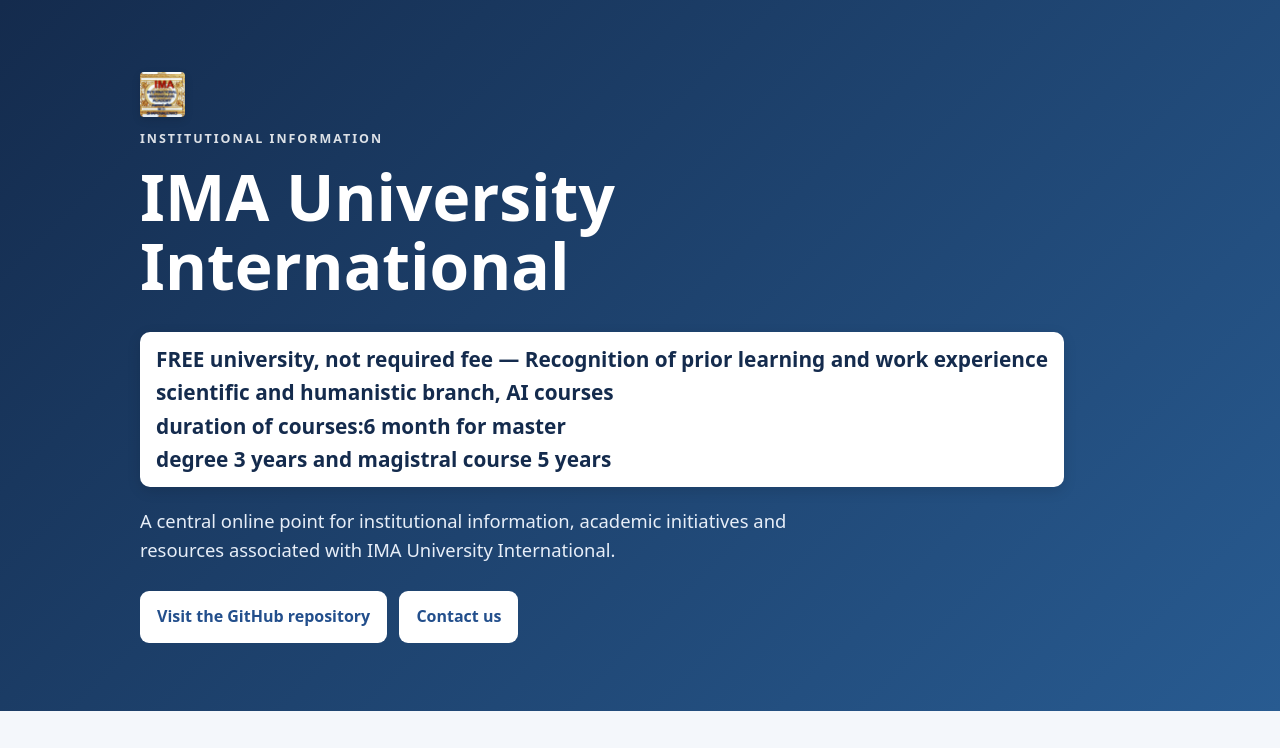
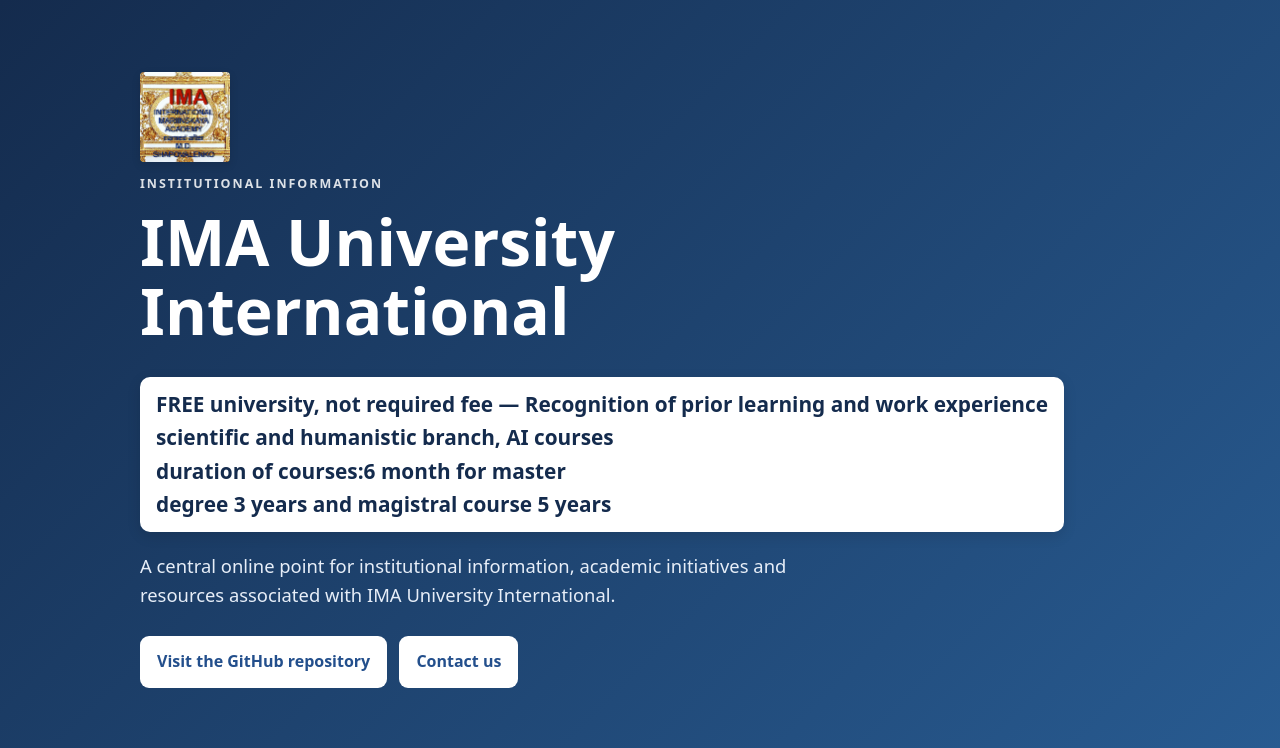
Before and after one commit to IMAuniversity/IMA-university-international, a plain HTML site: page index.html in a window 1280 px wide. Shown: the top 748 px of the page. Drawn offline with Linux system fonts and the light colour scheme.

Commit message:
Double logo size to 90px

```diff
--- a/index.html
+++ b/index.html
@@ -11,7 +11,7 @@
     body { margin:0; font-family:system-ui,-apple-system,BlinkMacSystemFont,"Segoe UI",sans-serif; color:var(--ink); background:var(--paper); line-height:1.6; }
     header { background:linear-gradient(135deg,#142b4d,#285b91); color:white; padding:4.5rem 1.25rem 4rem; }
     .wrap { max-width:1000px; margin:0 auto; }
-    .logo { display:block; width:min(100%,45px); height:auto; margin:0 0 .75rem; border-radius:4px; box-shadow:0 3px 8px rgba(0,0,0,.12); }
+    .logo { display:block; width:min(100%,90px); height:auto; margin:0 0 .75rem; border-radius:4px; box-shadow:0 3px 8px rgba(0,0,0,.12); }
 
     .eyebrow { text-transform:uppercase; letter-spacing:.16em; font-size:.78rem; font-weight:700; opacity:.85; }
     h1 { font-size:clamp(2.25rem,6vw,4rem); line-height:1.08; margin:.8rem 0 1rem; max-width:800px; }
```
